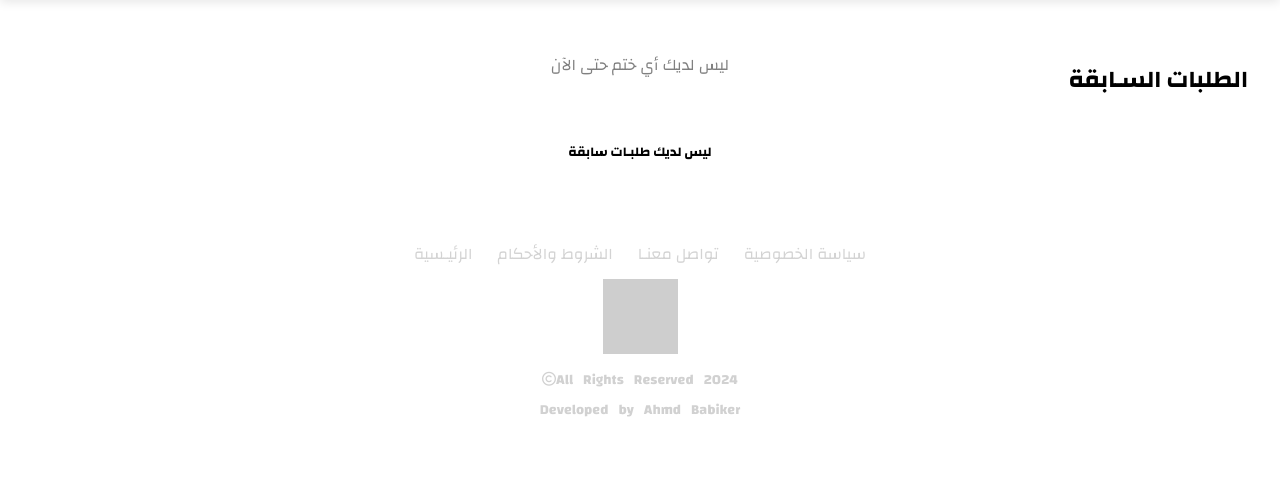
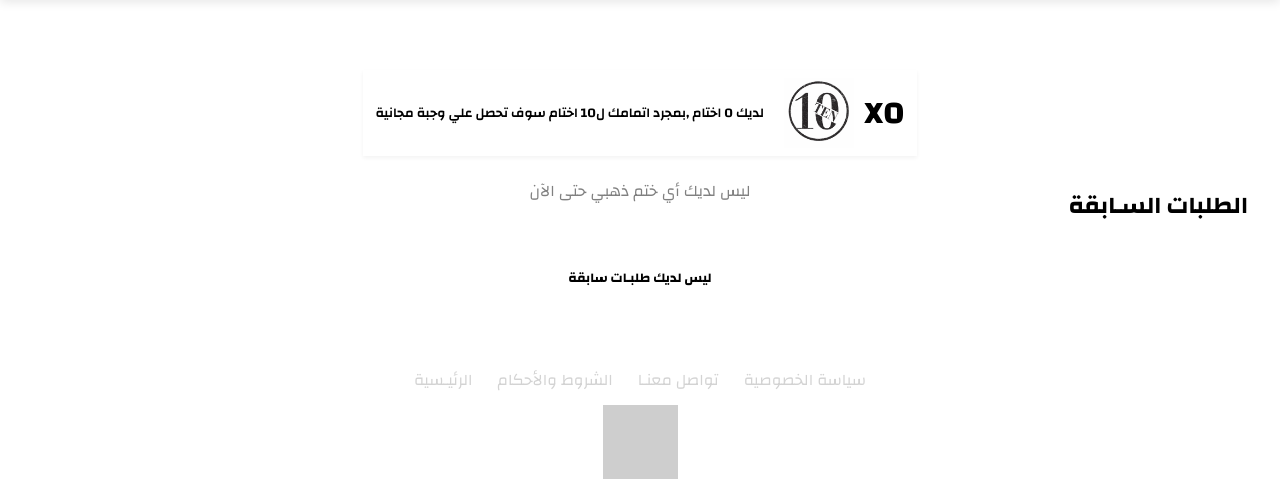
Before and after one commit to Ahmdbabiker/Ten10Coffee, a Django app: page /myorders/1 in a window 1280 px wide. Shown: the part 100-579 px from the top of the page. Run offline with Django 4.2, Linux system fonts and the light colour scheme; the visitor is signed in with stand-in values (Sample User, id 1); data that the repository does not hold is empty; grey boxes are pictures that could not be loaded.

Commit message:
Updated stamp text - fixed bugs

```diff
--- a/core/views.py
+++ b/core/views.py
@@ -348,9 +348,9 @@ def user_orders(request , user_id):
     remainder = user_order_count % 10
     orders_remaining = 10 - remainder if remainder != 0 else 0
 
-    stamp_message = ""
-    if orders_remaining:
-        stamp_message = f"قم بإتمام {orders_remaining} طلب{'اً' if orders_remaining == 1 else 'ات'} للحصول على ختم جديد!"
+    # stamp_message = False
+    # if orders_remaining:
+    stamp_message = True
 
     stamps = current_user.stamp_set.filter(used=False).order_by("-created_at")
 
@@ -358,6 +358,8 @@ def user_orders(request , user_id):
         "user_orders": get_user,
         "stamp_message": stamp_message,
         "stamps": stamps,
+        "orders_remaining": orders_remaining,
+        "remainder": remainder,
     }
     return render(request, "my_orders.html" , data)
 
@@ -370,13 +372,29 @@ def order_done(request):
         message = f"Order ID: {get_session}\nLocation: {profile.home_location}"
         query_params = urlencode({'text': message})
         whatsapp_link = f"{base_url}?{query_params}"
+        user_order_count = request.user.order_set.count()
+        remainder = user_order_count % 10
+        orders_remaining = 10 - remainder if remainder != 0 else 0
+        stamp_message = False
+        if orders_remaining:
+            stamp_message = True
+        stamps = request.user.stamp_set.filter(used=False).order_by("-created_at")
     else:
         base_url = "https://wa.me/971504779748"
         message = f"Order ID: {get_session}"
         query_params = urlencode({'text': message})
         whatsapp_link = f"{base_url}?{query_params}"
+        stamps = None
+        stamp_message = None
+        remainder = None
 
-    data = {"order_id":get_session ,"whatsapp_link":whatsapp_link }
+    data = {
+        "order_id": get_session,
+        "whatsapp_link": whatsapp_link,
+        "stamp_message": stamp_message,
+        "remainder": remainder,
+        "stamps": stamps,
+    }
     return render(request , "order_done.html" , data)
 
 
--- a/static/css/style.css
+++ b/static/css/style.css
@@ -2169,6 +2169,15 @@ th, td {
     min-width: 150px;
 }
 
+.stamp-message {
+    display: flex;
+    align-items: center;
+    gap: 10px;
+    padding: 8px 12px;
+    box-shadow: 0 2px 4px rgba(0,0,0,0.05);
+    min-width: 150px;
+}
+
 .stamp-img {
     width: 70px;
     height: 70px;
@@ -2184,6 +2193,14 @@ th, td {
     direction: rtl;
 }
 
+.stamp-message-text {
+    display: flex;
+    flex-direction: column;
+    font-weight: 600;
+    color: #000;
+    text-align: center;
+}
+
 .stamp-home {
     background-color: #e40808; /* Light gold background */
     border: 1px solid #f1160fcb; /* Gold border */
--- a/templates/billing.html
+++ b/templates/billing.html
@@ -95,7 +95,7 @@
                          {% endif%}
                     </form>
                     {% if has_stamps %}
-                    <small>🏷️ تهانينا ! لقد حصلت علي الختم <br>
+                    <small>🏷️ تهانينا ! لقد حصلت علي الختم الذهبي <br>
                          يمكنك استخدامه للحصول علي وجبة مجانية</small><br>
                     <form method="POST" action="{% url 'apply_stamp' %}">
                         {% csrf_token %}
--- a/templates/index.html
+++ b/templates/index.html
@@ -76,7 +76,7 @@
     <div class="stamp-container">
         <div class="stamp-list">
             <div class="stamp-home">
-                <span>🏷️ تهانينا ! لقد حصلت علي الختم</span><br>
+                <span>🏷️ تهانينا ! لقد حصلت علي الختم الذهبي</span><br>
                 <small>وأصبح باٍمكانك الان استخدام الختم وطلب وجبة مجانية</small><br>
                 <small>لا تزيد قيمتها عن 50 درهماً</small>
             </div>
--- a/templates/my_orders.html
+++ b/templates/my_orders.html
@@ -64,17 +64,24 @@
        <div class="sandwiches">
            <div class="container">
             {% if stamp_message %}
-                <div class="alert alert-info">
-                    {{ stamp_message }}
+                <div class="stamp-container">
+                    <div class="stamp-list">
+                        <div class="stamp-message">
+                            <h1>X{{remainder}}</h1><img src="{% static 'img/stamp.png' %}" alt="Stamp" class="stamp-img"><br>
+                            <div class="stamp-message-text">
+                                <small>   لديك {{remainder}} اختام ,بمجرد اتمامك ل10 اختام سوف تحصل علي وجبة مجانية</small>
+                            </div>
+                        </div>
+                    </div>
                 </div>
             {% endif %}
             {% if stamps %}
                 <div class="stamp-container">
-                    <h3>الاختام الخاصة بك</h3>
+                    <h3>الاختام الذهبية </h3>
                     <div class="stamp-list">
                         {% for stamp in stamps %}
                             <div class="stamp-item">
-                                <img src="{% static 'img/stamp.png' %}" alt="Stamp" class="stamp-img">
+                                <img src="{% static 'img/stamp2.png' %}" alt="Stamp" class="stamp-img">
                                 <div class="stamp-text">
                                     <span>🏷️ ختم #{{ forloop.counter }}</span>
                                     <small>تم الحصول عليه في: {{ stamp.created_at|date:"Y-m-d" }}</small><br>
@@ -85,7 +92,7 @@
                     </div>
                 </div>
             {% else %}
-                <p style="text-align:center; color: gray;">ليس لديك أي ختم حتى الآن</p>
+                <p style="text-align:center; color: gray;">ليس لديك أي ختم ذهبي حتى الآن</p>
             {% endif %}
                <h2> الطلبات السـابقة</h2>
                <div class="taking-snadwiches">
```
Also changed, not shown: templates/order_done.html (+28 -1 lines), static/img/stamp2.png (added).
